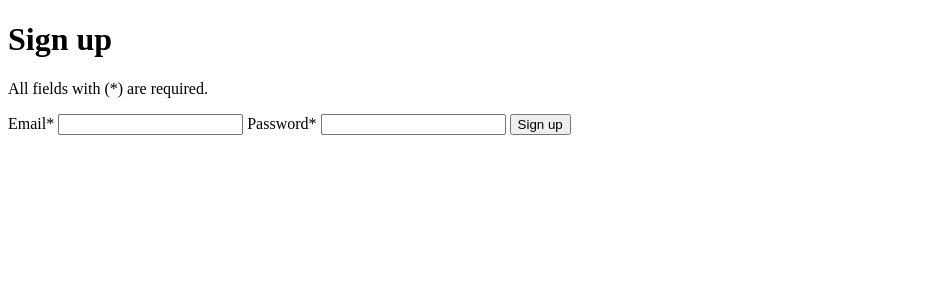
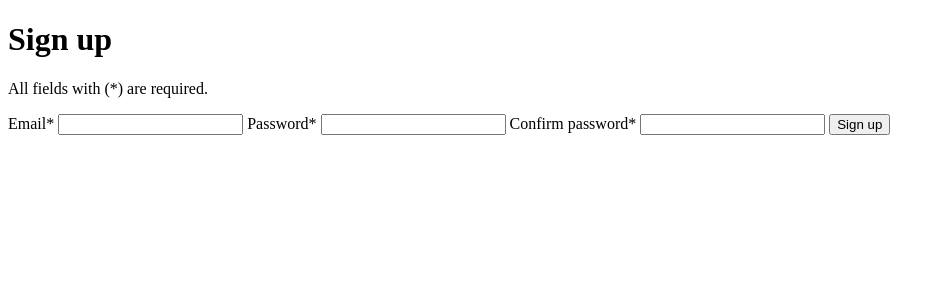
Before and after one commit to NirmalSubedi/odin-file-uploader, a Node server app: page /signup in a window 1280 px wide. Shown: the part 88-388 px from the top of the page, without its empty margins (0-945 px from the left). Run offline with Node 20, Linux system fonts and the light colour scheme; some libraries are stand-ins or nearby versions.

Commit message:
feat(views): add confirm_password field in signup

```diff
--- a/views/signup.ejs
+++ b/views/signup.ejs
@@ -16,6 +16,8 @@
       <input type="email" id="email" name="email">
       <label for="password">Password*</label>
       <input type="password" id="password" name="password">
+      <label for="confirm_password">Confirm password*</label>
+      <input type="password" id="confirm_password", name="confirm_password">
       <button type="submit">Sign up</button>
     </form>
   </body>
```
